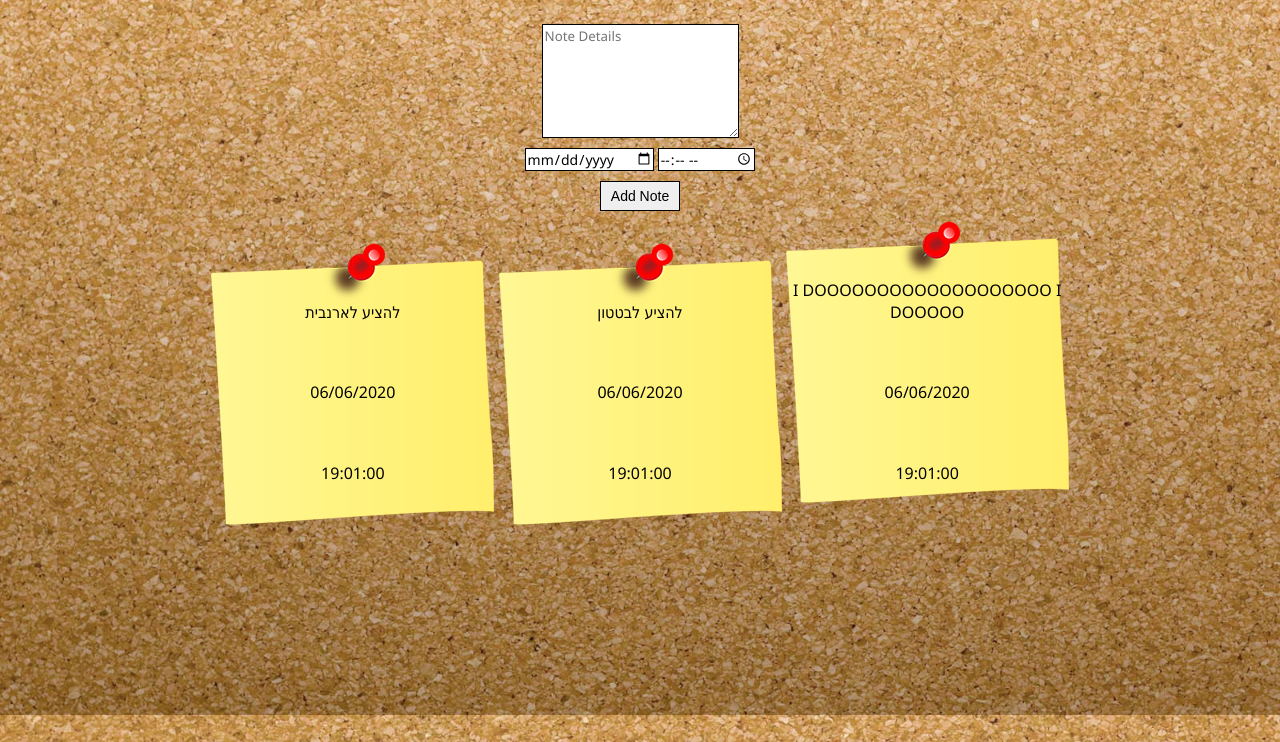
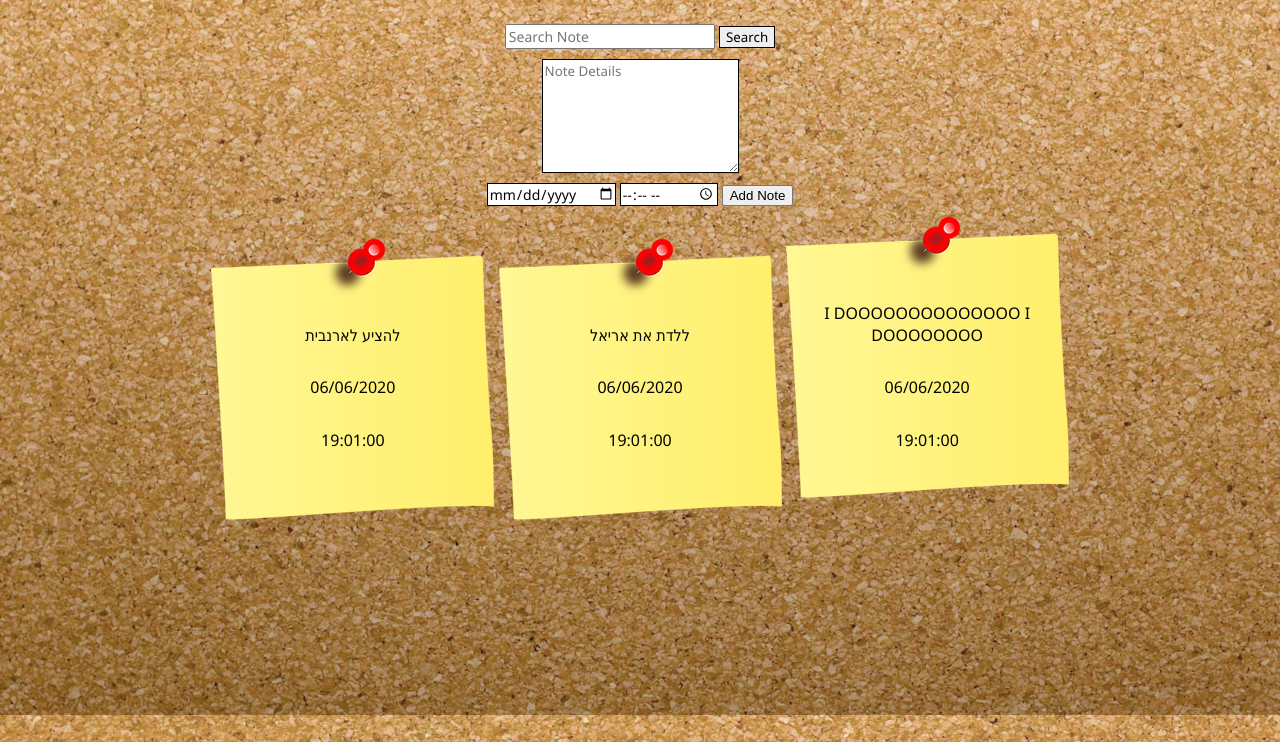
Before and after one commit to litmiz/My-Note-Board-Site, a plain HTML site: page index.html in a window 1280 px wide. Shown: the part 85-827 px from the top of the page. Drawn offline with Linux system fonts and the light colour scheme.

Commit message:
Edit CSS && HTML

```diff
--- a/index.html
+++ b/index.html
@@ -10,11 +10,15 @@
 
 <body>
     <h1>My Note Board</h1>
-    <form>
-        <textarea id="noteText" cols="22" rows="6" placeholder="Note Details"></textarea>
-        <input type="date" id="noteDate" placeholder="Note destination date">
-        <input type="time" id="noteTime" placeholder="Note destination time">
-        <button onclick="addNote(noteText.value, noteDate.value, noteTime.value)">Add Note</button>
+    <form id="searchForm">
+        <input type="text" placeholder="Search Note">
+        <button type="button" id="seaBtn">Search</button>
+    </form>
+    <form id="addForm">
+        <textarea id="noteText" cols="22" rows="6" placeholder="Note Details" required></textarea>
+        <input type="date" id="noteDate" placeholder="Note destination date" required>
+        <input type="time" id="noteTime" placeholder="Note destination time" required>
+        <button type="button" onclick="addNote(noteText.value, noteDate.value, noteTime.value)">Add Note</button>
     </form>
     <!-- <table id="notesArea">
         <thead>
@@ -27,19 +31,28 @@
         </thead>
     </table> -->
     <div class="fullNote">
+        <button class="delBtn" type="button">X</button>
+        <section class="noteInside">
             <p class="noteHeader">להציע לארנבית</p>
             <p class="noteDesDate">06/06/2020</p>
             <p class="noteDesTime">19:01:00</p>
+        </section>
     </div>
     <div class="fullNote">
-        <p class="noteHeader">להציע לבטטון</p>
+        <button class="delBtn" type="button">X</button>
+        <section class="noteInside">
+            <p class="noteHeader">ללדת את אריאל</p>
             <p class="noteDesDate">06/06/2020</p>
             <p class="noteDesTime">19:01:00</p>
+        </section>
     </div>
     <div class="fullNote">
-        <p class="noteHeader">I DOOOOOOOOOOOOOOOOOOO I DOOOOO</p>
+        <button class="delBtn" type="button">X</button>
+        <section class="noteInside">
+            <p class="noteHeader">I DOOOOOOOOOOOOOO I DOOOOOOOO</p>
             <p class="noteDesDate">06/06/2020</p>
             <p class="noteDesTime">19:01:00</p>
+        </section>
     </div>
     <script src="script.js"></script>
 </body>
--- a/style.css
+++ b/style.css
@@ -25,14 +25,14 @@ textarea {
     font-family: 'Segoe UI', Tahoma, Verdana, sans-serif;
 }
 
-input {
+#addForm input {
     margin-bottom: 10px;
     border: 1px solid black;
     font-family: 'Segoe UI', Tahoma, Verdana, sans-serif;
     font-size: 14px;
 }
 
-button {
+#addform button {
     display: block;
     margin: 0 auto;
     margin-bottom: 10px;
@@ -40,6 +40,21 @@ button {
     width: 80px;
     height: 30px;
     font-size: 14px;
+    font-family: 'Segoe UI', Tahoma, Verdana, sans-serif;
+}
+
+#searchForm {
+    padding-bottom: 10px;
+}
+
+#searchForm input {
+    font-family: 'Segoe UI', Tahoma, Verdana, sans-serif;
+    font-size: 14px;
+}
+
+#searchForm button {
+    font-family: 'Segoe UI', Tahoma, Verdana, sans-serif;
+    border: 1px solid black;
 }
 
 .fullNote {
@@ -49,6 +64,23 @@ button {
     display: inline-block;
 }
 
+.noteInside {
+    padding-top: 20%;
+}
+
 .fullNote p {
-    padding-top: 15%;
+    padding-top: 5%;
 }
+
+.delBtn {
+    display: none;
+}
+
+.fullNote:hover .delBtn {
+    display: block;
+    background-color: transparent;
+    width: 25px;
+    float: left;
+    margin-left: 7%;
+    margin-top: 15%;
+}
```
Lines whose indentation alone changed are shown as unchanged.
